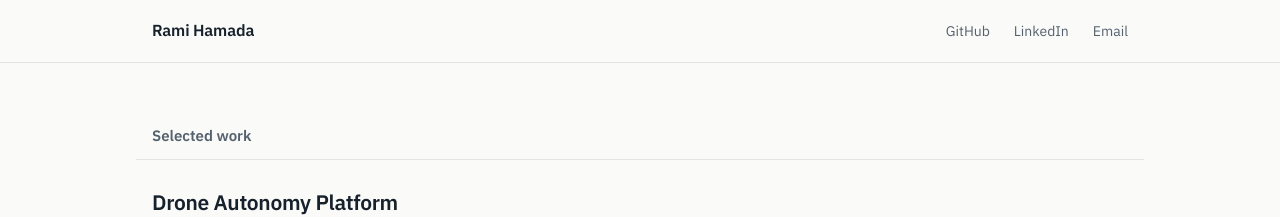
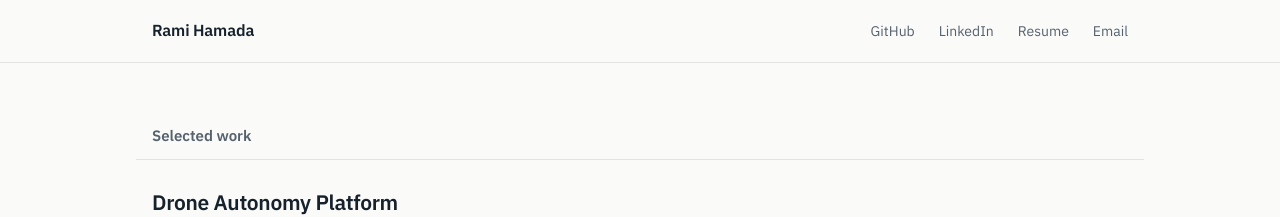
Before and after one commit to ramihmda/ramihamada-portfolio, a Jekyll site: the page built from index.md, in a window 1280 px wide. Shown: the top 217 px of the page. Built offline with Jekyll 4.4.1, drawn with Linux system fonts in a browser that asks for light colours.

Commit message:
Update default.html

```diff
--- a/_layouts/default.html
+++ b/_layouts/default.html
@@ -13,6 +13,7 @@
     <nav class="masthead__nav" aria-label="Elsewhere">
       <a href="https://github.com/{{ site.github_username }}">GitHub</a>
       <a href="{{ site.linkedin_url }}">LinkedIn</a>
+      <a href="{{ '/assets/Rami_Hamada_Resume.pdf' | relative_url }}">Resume</a>
       <a href="mailto:{{ site.email }}">Email</a>
     </nav>
   </div>
```
